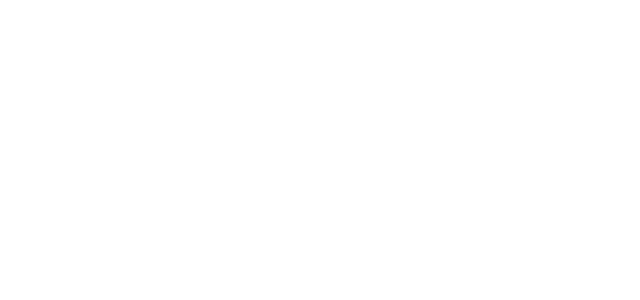
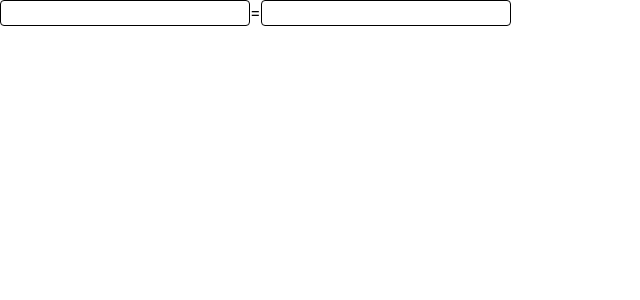
Before and after one commit to yiwenwangANU/react_code_interview, a React (Vite) app: page /temperatureconverter in a window 1280 px wide. Before the commit this address had no page. Shown: the top 300 px of the page, without its empty margins (0-640 px from the left). Built offline with nearby package versions, Linux system fonts and the light colour scheme.

Commit message:
add temperature page

```diff
--- a/src/App.tsx
+++ b/src/App.tsx
@@ -8,6 +8,7 @@
 import FlightBookerPage from "./pages/FlightBookerPage";
 import GenerateTablePage from "./pages/GenerateTablePage";
 import ProgressBar2Page from "./pages/ProgressBar2Page";
+import TemperatureConverterPage from "./pages/TemperatureConverterPage";
 
 const App = () => (
   <Routes>
@@ -20,6 +21,10 @@
     <Route path="/flightbooker" element={<FlightBookerPage />} />
     <Route path="/generatetable" element={<GenerateTablePage />} />
     <Route path="/progressbar2" element={<ProgressBar2Page progress={50} />} />
+    <Route
+      path="/temperatureconverter"
+      element={<TemperatureConverterPage />}
+    />
   </Routes>
 );
 
--- a/src/pages/HomePage/HomePage.tsx
+++ b/src/pages/HomePage/HomePage.tsx
@@ -10,6 +10,7 @@
     <NavLink to="/flightbooker">Flight Booker</NavLink>
     <NavLink to="/generatetable">Generate Table</NavLink>
     <NavLink to="/progressbar2">Progress Bar 2</NavLink>
+    <NavLink to="/temperatureconverter">Temperature Converter</NavLink>
   </nav>
 );
 
--- a/src/pages/ProgressBar2Page/ProgressBar2Page.tsx
+++ b/src/pages/ProgressBar2Page/ProgressBar2Page.tsx
@@ -7,10 +7,10 @@
 const ProgressBar2Page: FC<Props> = ({ progress }) => {
   const percentage = Math.min(100, Math.max(0, progress)).toFixed(2);
   return (
-    <div className="h-4 w-full rounded-full bg-gray-200">
+    <div className="h-4 w-full rounded-lg border-1 border-gray-300 bg-gray-200">
       {percentage && (
         <div
-          className="flex h-full items-center justify-center rounded-full bg-blue-600 text-sm text-white"
+          className="flex h-full items-center justify-center rounded-lg bg-blue-600 text-sm text-white"
           style={{ width: `${percentage}%` }}
         >{`${percentage}%`}</div>
       )}
--- /dev/null
+++ b/src/pages/TemperatureConverterPage/TemperatureConverterPage.tsx
@@ -0,0 +1,38 @@
+import { useState, type ChangeEvent, type FC } from "react";
+
+const TemperatureConverterPage: FC = () => {
+  const [celsius, setCelsius] = useState<number | null>(null);
+  const [fahrenheit, setFahrenheit] = useState<number | null>(null);
+
+  const handleCelsiusChange = (e: ChangeEvent<HTMLInputElement>) => {
+    const value = Number(e.target.value);
+    setCelsius(value);
+    setFahrenheit(Math.round(((value * 9) / 5 + 32) * 100) / 100);
+  };
+
+  const handleFahrenheitChange = (e: ChangeEvent<HTMLInputElement>) => {
+    const value = Number(e.target.value);
+    setFahrenheit(value);
+    setCelsius(Math.round((((value - 32) * 5) / 9) * 100) / 100);
+  };
+
+  return (
+    <div className="flex">
+      <input
+        className="rounded border-1"
+        type="number"
+        onChange={handleCelsiusChange}
+        value={celsius ? celsius : undefined}
+      />
+      <div>=</div>
+      <input
+        className="rounded border-1"
+        type="number"
+        onChange={handleFahrenheitChange}
+        value={fahrenheit ? fahrenheit : undefined}
+      />
+    </div>
+  );
+};
+
+export default TemperatureConverterPage;
--- /dev/null
+++ b/src/pages/TemperatureConverterPage/index.ts
@@ -0,0 +1 @@
+export { default } from "./TemperatureConverterPage";
```
